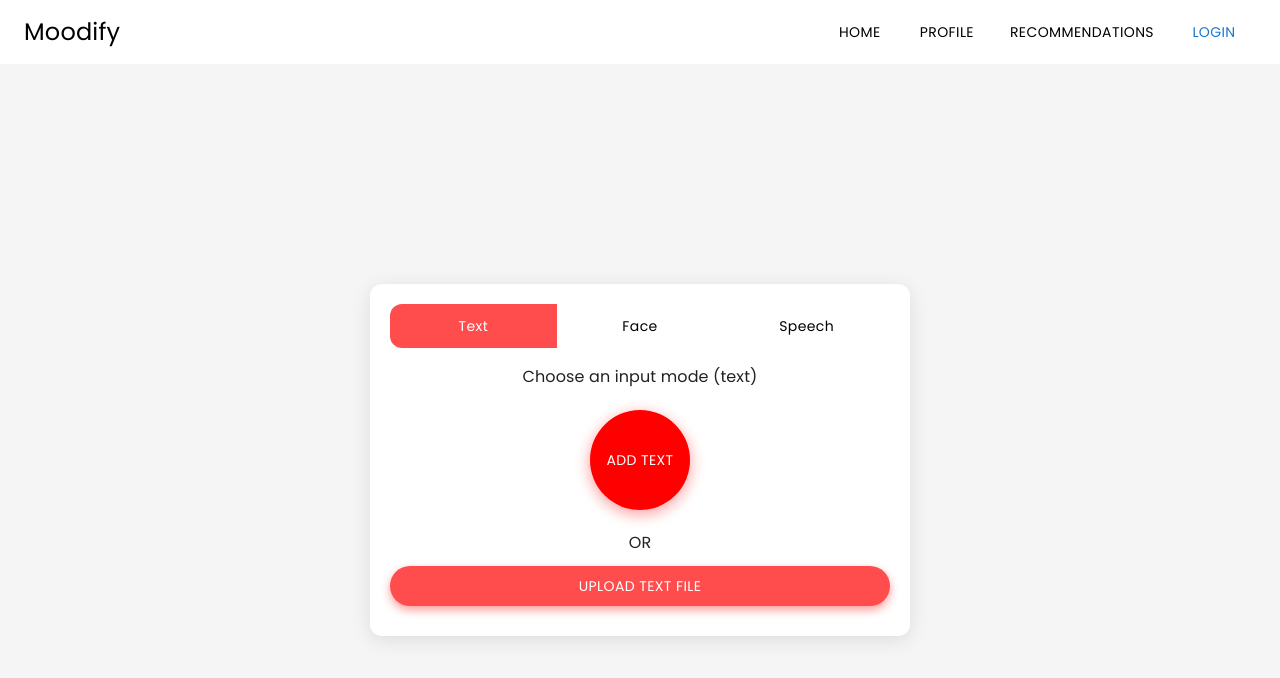
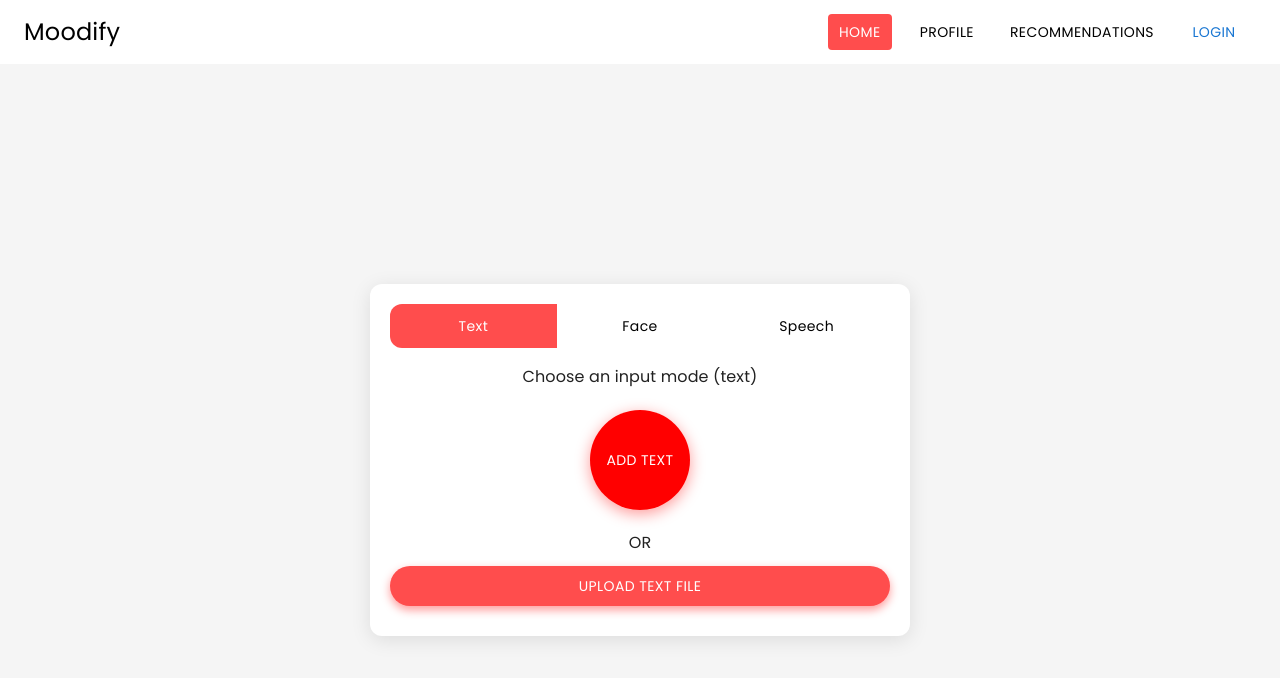
Before and after one commit to hoangsonww/Moodify-Emotion-Music-App, a React (Create React App) app in the folder frontend/: page / in a window 1280 px wide. Shown: the top 678 px of the page. Built offline with nearby package versions, Linux system fonts and the light colour scheme.

Commit message:
Finished React Frontend

```diff
--- a/frontend/src/components/Navbar.js
+++ b/frontend/src/components/Navbar.js
@@ -72,8 +72,8 @@ const Navbar = () => {
                 sx={{
                   marginRight: isMobile ? '0' : '10px',
                   fontFamily: 'Poppins',
-                  backgroundColor: isActive('/home') ? '#ff4d4d' : 'transparent',
-                  color: isActive('/home') ? 'white' : 'black',
+                  backgroundColor: isActive('/home') ? '#ff4d4d' : isActive('/') ? '#ff4d4d' : 'transparent',
+                  color: isActive('/home') ? 'white' : isActive('/') ? 'white' : 'black',
                   width: isMobile ? '100%' : 'auto',
                   '&:hover': {
                     backgroundColor: '#ff4d4d',
```
Also changed, not shown: 1 other file (tests, documents, lock files or other folders).
